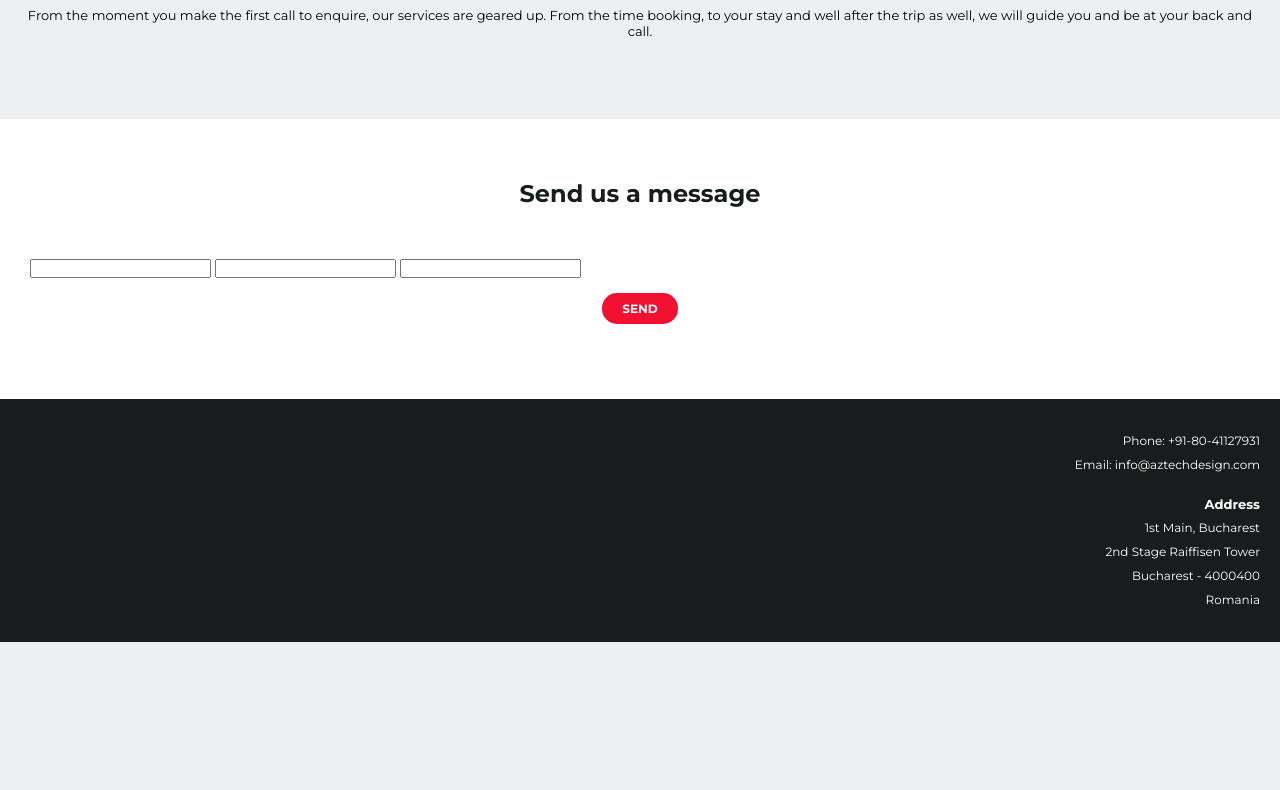
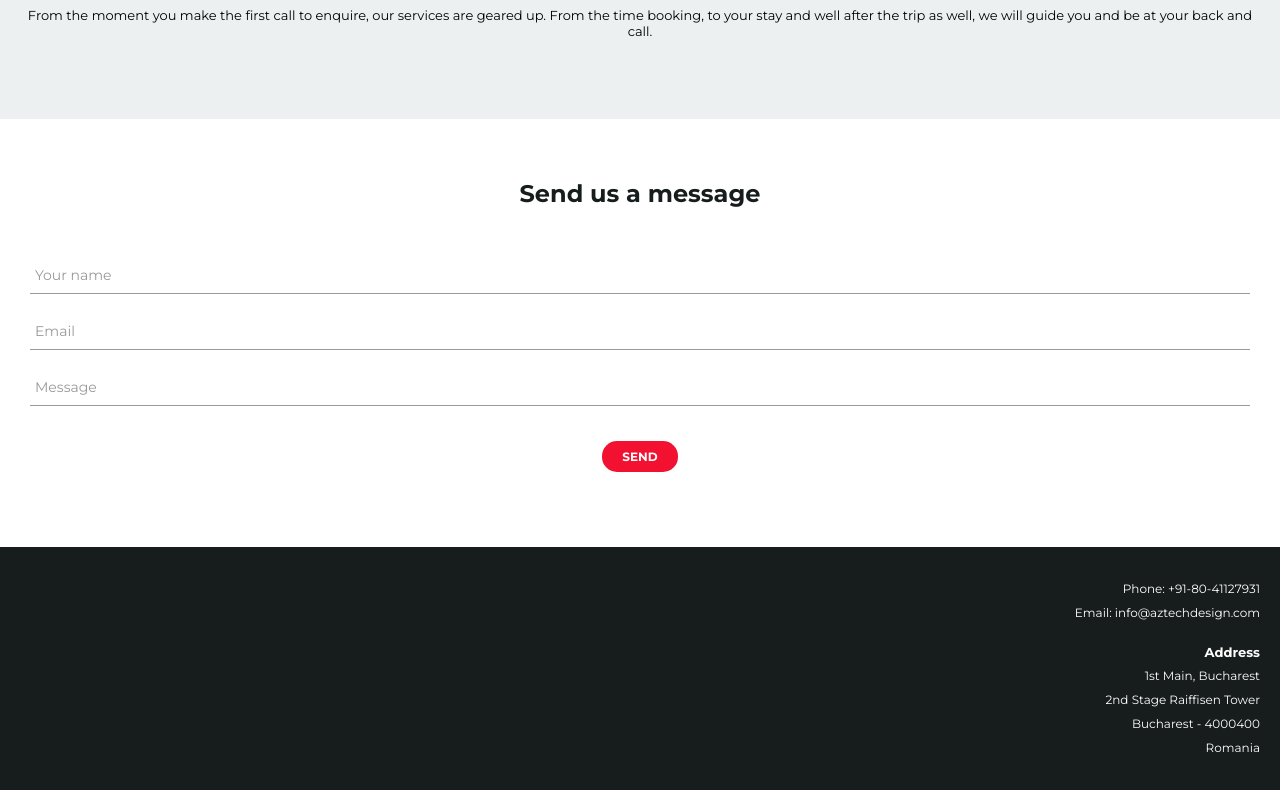
Before and after one commit to iwonakulacz/privateHolidays, a plain HTML site: page index.html in a window 1280 px wide. Shown: the part 4772-5562 px from the top of the page. Before the commit the page ends 5414 px from the top, so only its background shows below. Drawn offline with nearby package versions, Linux system fonts and the light colour scheme.

Commit message:
add form style

```diff
--- a/index.html
+++ b/index.html
@@ -122,9 +122,30 @@
         <div class="contactBox">
             <h3 class="title">Send us a message</h3>
             <form action="" class="form">
-                <input type="text" name="name">
-                <input type="email" name="email">
-                <input type="text" name="message">
+                <div class="form__group">
+                    <label class="form__label" for="name">
+                        <input type="text" name="name" id="name" class="form__input" placeholder=" " required>
+                        <span class="form__groupLabel">Your name</span>
+                        <b class="form__border"></b>
+                    </label>
+                </div>
+
+                <div class="form__group">
+                    <label class="form__label" for="email">
+                        <input type="email" name="email" id="email" class="form__input" placeholder=" " required>
+                        <span class="form__groupLabel">Email</span>
+                        <b class="form__border"></b>
+                    </label>
+                </div>
+
+                <div class="form__group">
+                    <label class="form__label" for="message">
+                        <input type="text" name="message" id="message" class="form__input" placeholder=" " required>
+                        <span class="form__groupLabel">Message</span>
+                        <b class="form__border"></b>
+                    </label>
+                </div>
+
                 <button type="submit" class="button--red">Send</button>
             </form>
         </div>
--- a/style/main.scss
+++ b/style/main.scss
@@ -315,6 +315,44 @@ button{
         display: block;
         margin: 15px auto;
     }
+    .form__label{
+        position: relative;
+        font-size: 14px;
+        input{
+            width: 100%;
+            border:none;
+            border-bottom: 1px solid #999999;
+            margin-bottom: 20px;
+            padding: 10px 5px;
+            transition: .1s ease-in-out;
+            &:focus,
+            &:not(:placeholder-shown) {
+                ~ .form__groupLabel{
+                    transform: translateY(0);
+                    font-size: 10px;
+                    top: -12px;
+                    color: color(dark);
+                }
+            }
+            &:focus{
+                outline: none;
+                border-bottom: 1px solid color(gray);
+            }
+            &:not(:placeholder-shown):invalid{
+                border-bottom: 1px solid color(red);
+            }
+        }
+        .form__groupLabel{
+            position: absolute;
+            top: 50%;
+            left: 5px;
+            transform: translateY(-50%);
+            transition: 0.2s;
+            color: #999999;
+
+        }
+    }
+
 }
 
 .footer{
```
Also changed, not shown: style/main.css, 1 other file.
